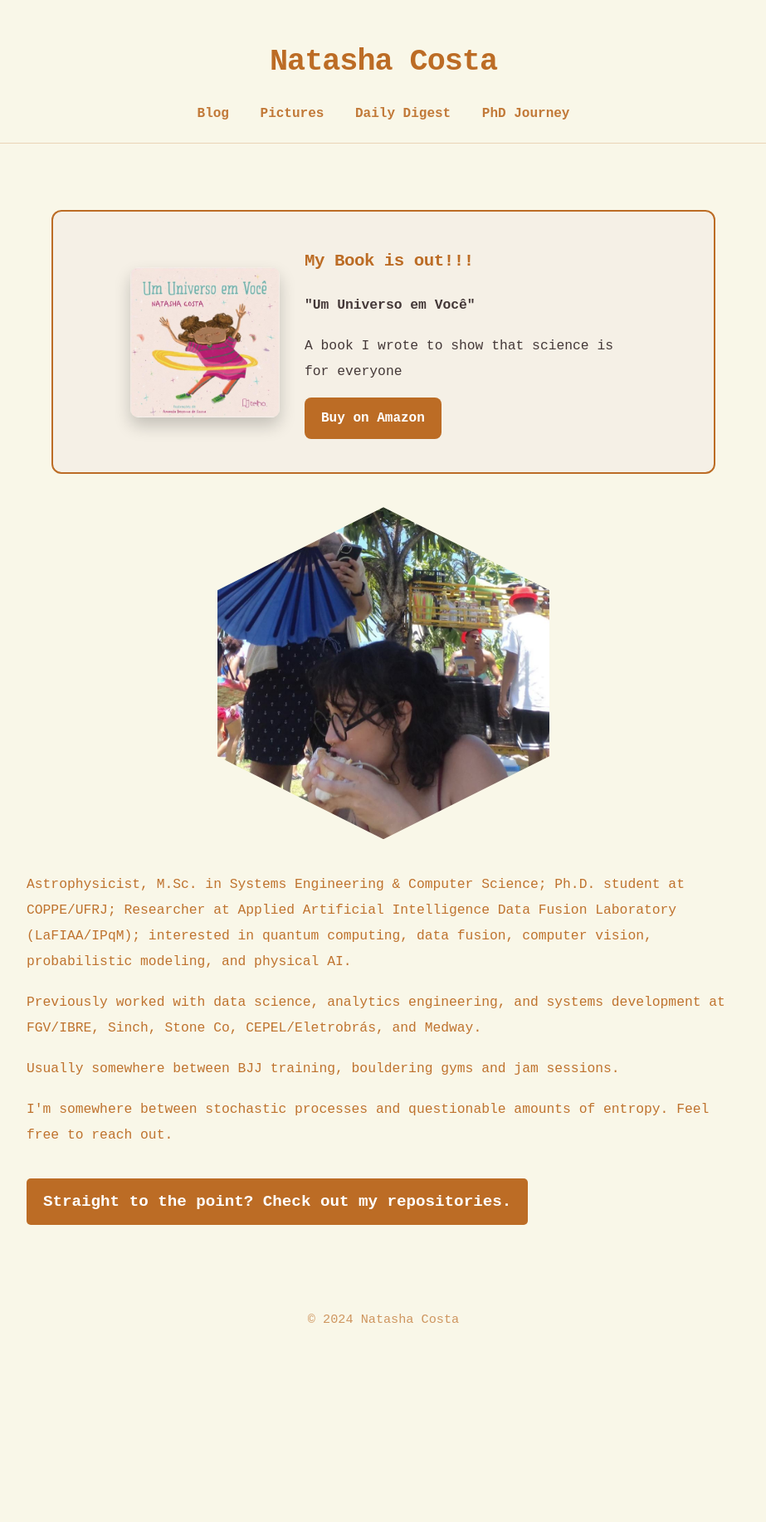
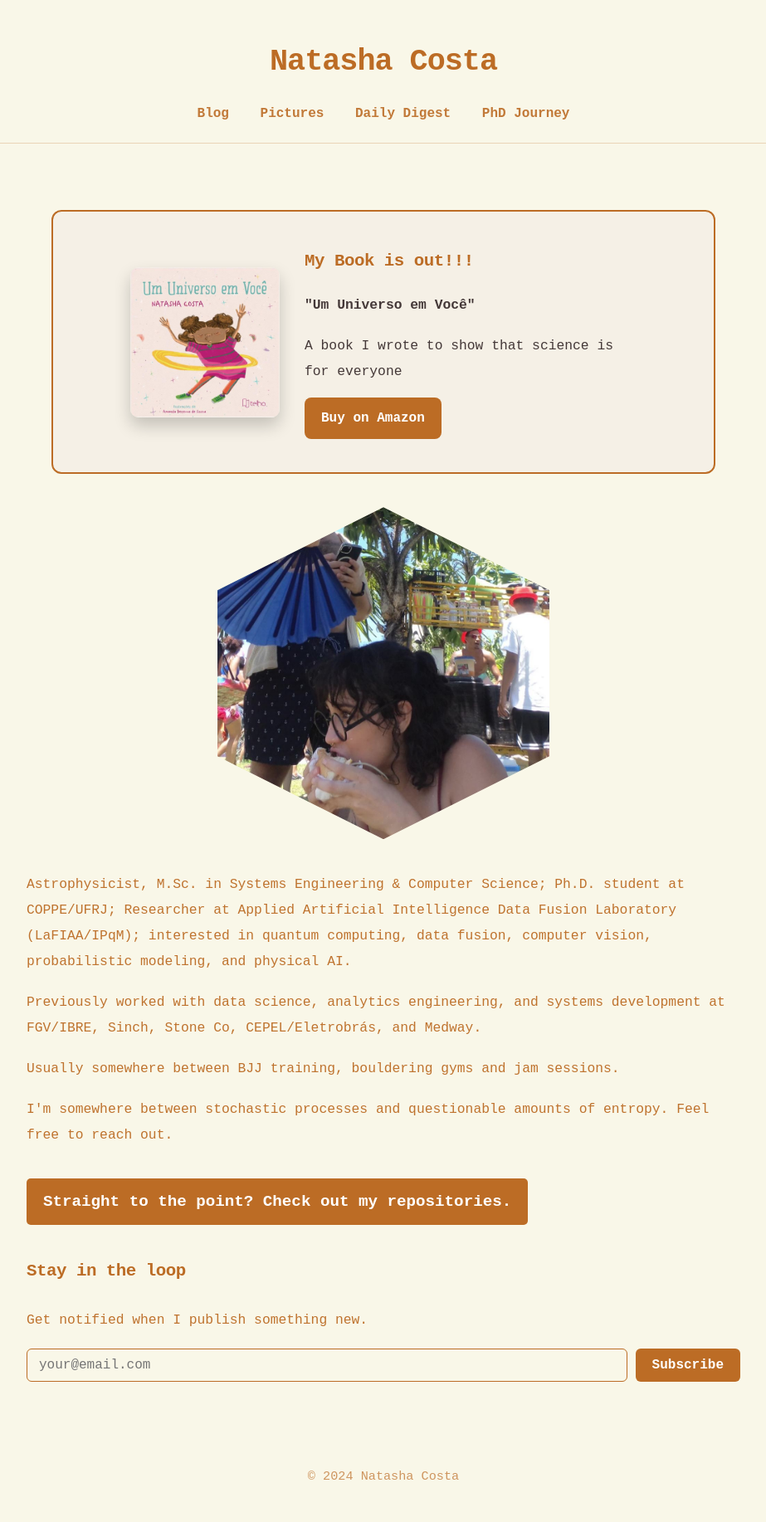
Before and after one commit to AstroNatasha/AstroNatasha.github.io, a Jekyll site: the page built from index.html, in a window 1280 px wide. Shown: the whole page at 83% size, without its empty margins (178-1101 px from the left). Built offline with Jekyll 4.4.1, drawn with Linux system fonts in a browser that asks for light colours; before the commit the page ends 1645 px from its top, so only the background shows below that; part of the change alters nothing that is shown.

```diff
--- a/index.html
+++ b/index.html
@@ -122,3 +122,29 @@ title: Home
 <section>
     <a href="https://github.com/AstroNatasha" target="_blank" class="github-button">Straight to the point? Check out my repositories.</a>
 </section>
+
+<section>
+    <h2>Stay in the loop</h2>
+    <p>Get notified when I publish something new.</p>
+    <form
+        action="https://buttondown.com/api/emails/embed-subscribe/astronatasha"
+        method="post"
+        target="popupwindow"
+        onsubmit="window.open('https://buttondown.com/astronatasha', 'popupwindow')"
+        style="display: flex; gap: 10px; flex-wrap: wrap; margin-top: 18px;"
+    >
+        <input
+            type="email"
+            name="email"
+            placeholder="your@email.com"
+            style="font-family: 'Courier New', Courier, monospace; font-size: 1rem; padding: 10px 14px; border: 1px solid #bc6c25; border-radius: 6px; background: #f9f7e8; color: #bc6c25; outline: none; flex: 1; min-width: 200px;"
+        />
+        <input
+            type="submit"
+            value="Subscribe"
+            style="font-family: 'Courier New', Courier, monospace; font-size: 1rem; font-weight: 600; padding: 10px 20px; background: #bc6c25; color: #fff; border: none; border-radius: 6px; cursor: pointer; transition: background 0.25s ease;"
+            onmouseover="this.style.background='#8b572a'"
+            onmouseout="this.style.background='#bc6c25'"
+        />
+    </form>
+</section>
```
